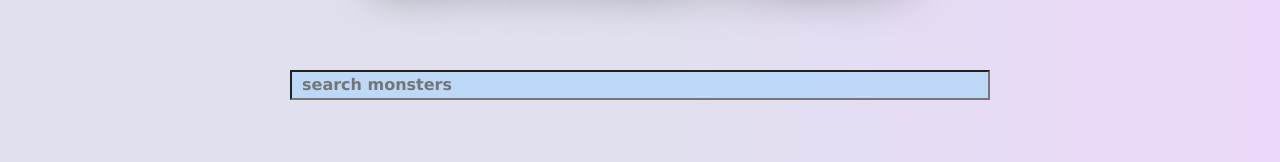
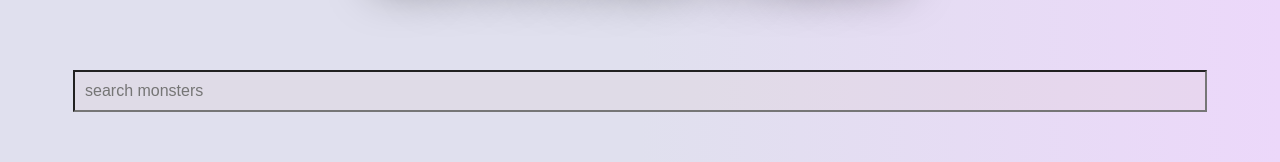
Before and after one commit to rehamAbass/MonstersCards, a React (Create React App) app: page / in a window 1280 px wide. Shown: the part 292-454 px from the top of the page. Built offline with nearby package versions, Linux system fonts and the light colour scheme; no server answers; a web font is replaced by a local one.

Commit message:
Update search-box.css

```diff
--- a/src/components/search-box/search-box.css
+++ b/src/components/search-box/search-box.css
@@ -15,15 +15,15 @@
 }
 
 .monsters-search-box {
-    background-color: rgba(186, 215, 249, 0.874);
-    width: 700px;
-    height: 30px;
+    background-color: rgba(220, 200, 200, 0.2);
+    width: 90% !important;
+/*     height: 30px; */
     margin-top: 10;
     padding: 10px;
-    line-height: 20px;
+/*     line-height: 20px; */
     margin-bottom: 30px;
-    color: rgb(11, 31, 56);
-    font-weight: 800;
-    font-family: Geneva, Tahoma, sans-serif;
+/*     color: rgb(11, 31, 56); */
+/*     font-weight: 800; */
+/*     font-family: Geneva, Tahoma, sans-serif; */
     font-size: medium;
 }
```
